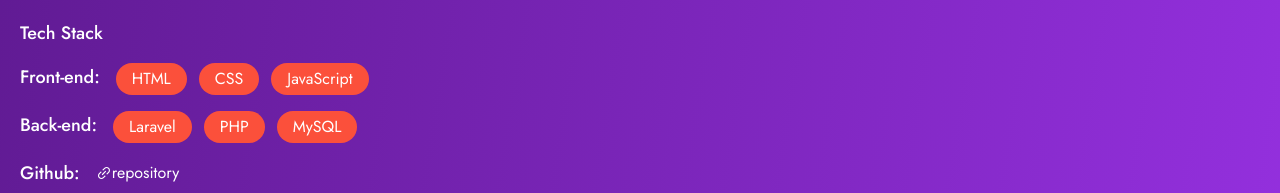
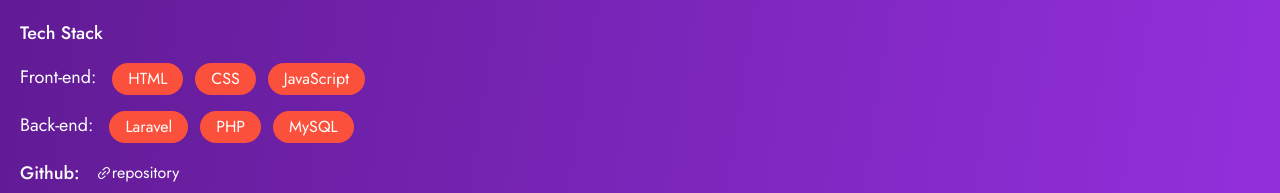
Before and after one commit to DivineLeafBird/portfolio, a React (Vite) app: page /projects/1/1 in a window 1280 px wide. Shown: the part 817-1010 px from the top of the page. Built offline with nearby package versions, Linux system fonts and the light colour scheme.

Commit message:
chore: Update font styles in DeepDive component

```diff
--- a/src/components/DeepDive.jsx
+++ b/src/components/DeepDive.jsx
@@ -83,7 +83,7 @@ const DeepDive = ({ project }) => {
           <span className="font-medium text-lg">Tech Stack</span>{" "}
         </p>
         <p className="flex items-stretch space-x-4">
-          <span className="font-medium text-lg inline-flex">Front-end: </span>
+          <span className="font-normal text-lg inline-flex">Front-end: </span>
           <span className="grid grid-cols-2 gap-1 text-center md:flex md:items-center space-x-2 text-xs md:text-base font-normal ">
             {project &&
               project.frontEnd.map((tech, index) => (
@@ -97,18 +97,23 @@ const DeepDive = ({ project }) => {
           </span>
         </p>
         <p className="flex items-stretch space-x-4">
-          <span className="font-medium text-lg inline-flex">Back-end: </span>
-          <span className="grid grid-cols-2 gap-1 text-center md:flex md:items-center space-x-2 text-xs md:text-base font-normal ">
+          <span className="font-normal text-lg inline-flex">Back-end: </span>
+          <div className="grid grid-cols-2 gap-1 text-center md:flex md:items-center space-x-2 text-xs md:text-base font-normal ">
             {project &&
-              project.backEnd.map((tech, index) => (
-                <span
-                  key={index}
-                  className="bg-[#FB503B] rounded-2xl px-4 py-1"
-                >
-                  {tech}
-                </span>
-              ))}
-          </span>
+              project.backEnd &&
+              project.backEnd.length > 0 &&
+              project.backEnd.map(
+                (tech, index) =>
+                  tech !== "" && (
+                    <span
+                      key={index}
+                      className="bg-[#FB503B] rounded-2xl px-4 py-1 "
+                    >
+                      {tech}
+                    </span>
+                  )
+              )}
+          </div>
         </p>
         <p className="flex items-center space-x-4">
           <span className="font-medium text-lg">Github:</span>{" "}
```
